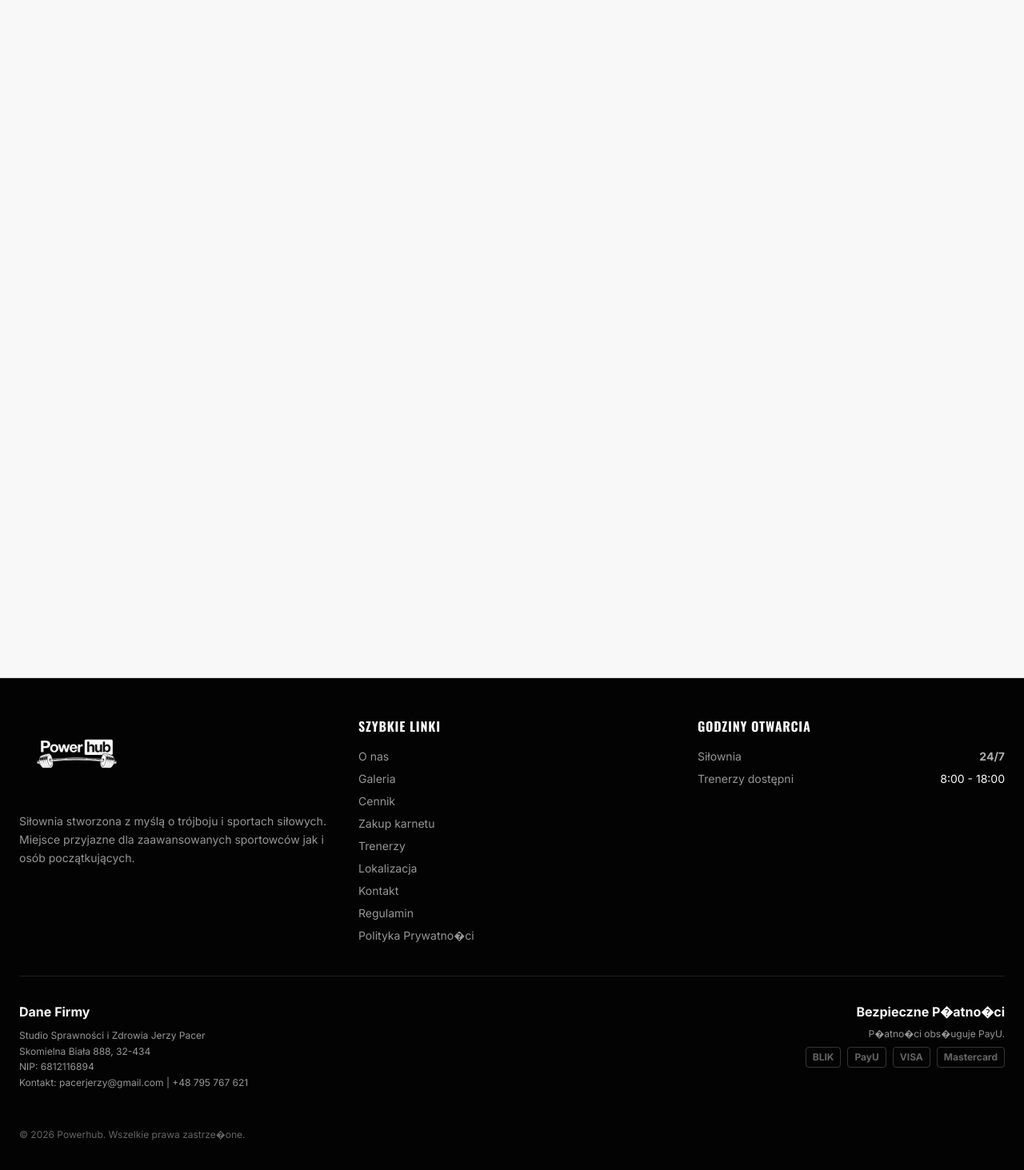
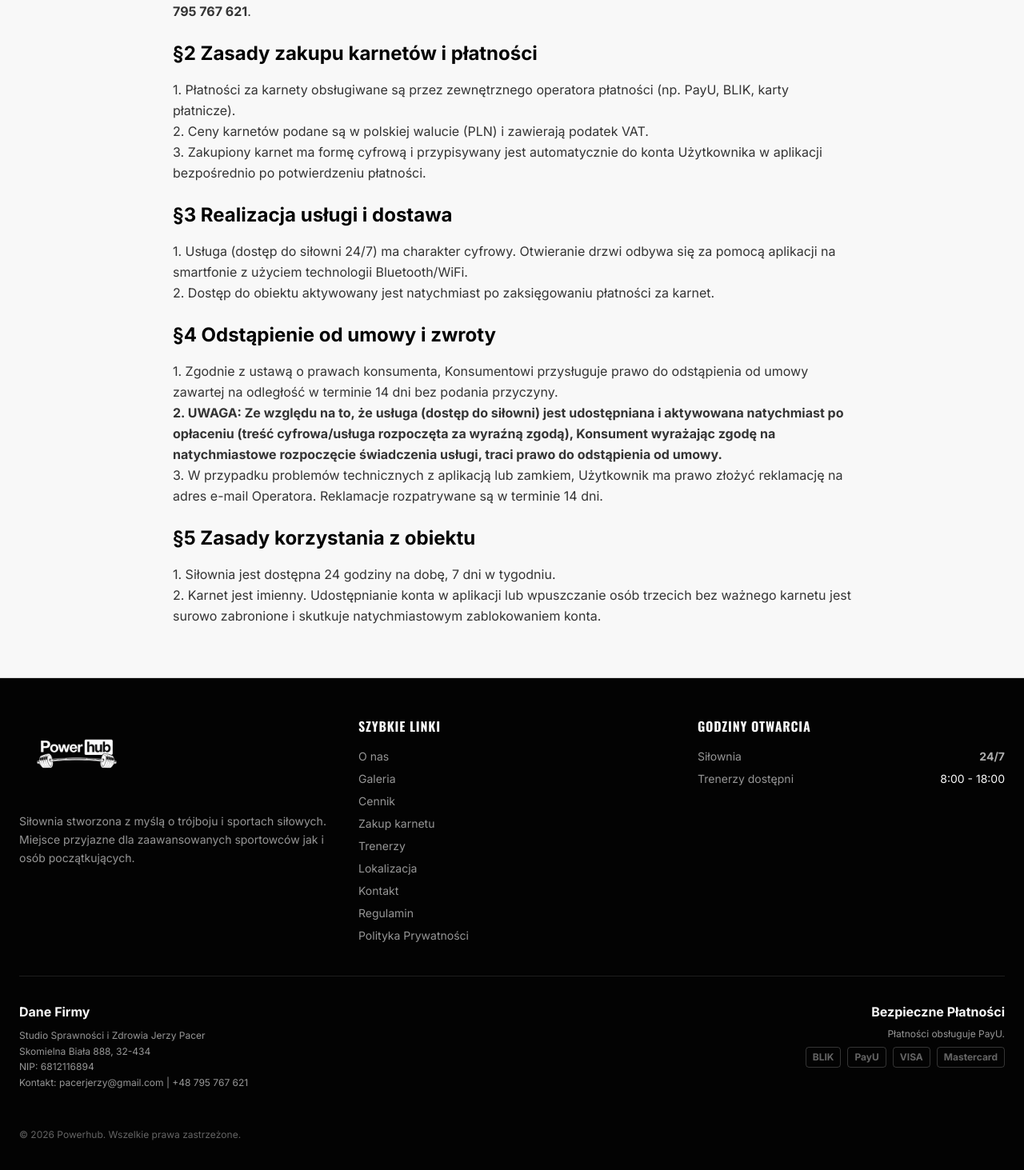
Before and after one commit to frodoprgmz/PowerHub-website, a Next.js app: page /regulamin in a window 1280 px wide. Shown: the part 373-1836 px from the top of the page at 80% size. Built offline with nearby package versions, Linux system fonts and the light colour scheme.

Commit message:
Fix: Encoding issues and invisible text on legal pages

```diff
--- a/app/polityka-prywatnosci/page.tsx
+++ b/app/polityka-prywatnosci/page.tsx
@@ -5,17 +5,17 @@ export default function PolitykaPrywatnosciPage() {
   return (
     <main>
       <Navbar />
-      <div className="pt-32 pb-16 px-6 max-w-4xl mx-auto text-background">
+      <div className="pt-32 pb-16 px-6 max-w-4xl mx-auto text-foreground">
         <h1 className="text-3xl font-bold mb-8">Polityka Prywatności</h1>
 
-        <div className="space-y-6 text-background/80 leading-relaxed">
+        <div className="space-y-6 text-foreground/80 leading-relaxed">
           <section>
-            <h2 className="text-2xl font-bold mb-4 text-background">§1 Administrator Danych</h2>
+            <h2 className="text-2xl font-bold mb-4 text-foreground">§1 Administrator Danych</h2>
             <p>Administratorem Twoich danych osobowych jest <strong>Studio Sprawności i Zdrowia Jerzy Pacer</strong>, adres: <strong>Skomielna Biała 888, 32-434</strong>, NIP: <strong>6812116894</strong>, e-mail: <strong>pacerjerzy@gmail.com</strong>.</p>
           </section>
 
           <section>
-            <h2 className="text-2xl font-bold mb-4 text-background">§2 Jakie dane zbieramy i w jakim celu?</h2>
+            <h2 className="text-2xl font-bold mb-4 text-foreground">§2 Jakie dane zbieramy i w jakim celu?</h2>
             <p>Przetwarzamy dane niezbędne do obsługi aplikacji mobilnej, płatności i dostępu do siłowni:</p>
             <ul className="list-disc ml-6 mt-2 space-y-2">
               <li>Adres e-mail i imię – w celu założenia konta w aplikacji oraz komunikacji.</li>
@@ -26,12 +26,12 @@ export default function PolitykaPrywatnosciPage() {
           </section>
 
           <section>
-            <h2 className="text-2xl font-bold mb-4 text-background">§3 Odbiorcy Danych</h2>
+            <h2 className="text-2xl font-bold mb-4 text-foreground">§3 Odbiorcy Danych</h2>
             <p>Twoje dane mogą być przekazywane podmiotom przetwarzającym je na nasze zlecenie (np. dostawca hostingu serwera, operator płatności PayU w celu finalizacji transakcji). Nie sprzedajemy Twoich danych podmiotom trzecim.</p>
           </section>
 
           <section>
-            <h2 className="text-2xl font-bold mb-4 text-background">§4 Twoje Prawa (RODO)</h2>
+            <h2 className="text-2xl font-bold mb-4 text-foreground">§4 Twoje Prawa (RODO)</h2>
             <p>Posiadasz prawo dostępu do treści swoich danych, ich poprawiania, żądania ich usunięcia (o ile nie kłóci się to z obowiązkiem przechowywania dowodów księgowych za zakupione karnety) oraz prawo wniesienia skargi do Prezesa Urzędu Ochrony Danych Osobowych.</p>
           </section>
         </div>
--- a/app/regulamin/page.tsx
+++ b/app/regulamin/page.tsx
@@ -5,39 +5,39 @@ export default function RegulaminPage() {
   return (
     <main>
       <Navbar />
-      <div className="pt-32 pb-16 px-6 max-w-4xl mx-auto text-background">
+      <div className="pt-32 pb-16 px-6 max-w-4xl mx-auto text-foreground">
         <h1 className="text-3xl font-bold mb-8">Regulamin Świadczenia Usług</h1>
 
-        <div className="space-y-6 text-background/80 leading-relaxed">
+        <div className="space-y-6 text-foreground/80 leading-relaxed">
           <section>
-            <h2 className="text-2xl font-bold mb-4 text-background">§1 Postanowienia ogólne</h2>
+            <h2 className="text-2xl font-bold mb-4 text-foreground">§1 Postanowienia ogólne</h2>
             <p>1. Niniejszy regulamin określa zasady korzystania z siłowni POWERHUB oraz zakupu karnetów dostępu poprzez aplikację mobilną i stronę internetową.</p>
             <p>2. Operatorem siłowni i sprzedawcą jest firma <strong>Studio Sprawności i Zdrowia Jerzy Pacer</strong> z siedzibą: <strong>Skomielna Biała 888, 32-434</strong>, NIP: <strong>6812116894</strong>, zwana dalej "Operatorem".</p>
             <p>3. Kontakt z Operatorem jest możliwy pod adresem e-mail: <strong>pacerjerzy@gmail.com</strong> lub numerem telefonu: <strong>+48 795 767 621</strong>.</p>
           </section>
 
           <section>
-            <h2 className="text-2xl font-bold mb-4 text-background">§2 Zasady zakupu karnetów i płatności</h2>
+            <h2 className="text-2xl font-bold mb-4 text-foreground">§2 Zasady zakupu karnetów i płatności</h2>
             <p>1. Płatności za karnety obsługiwane są przez zewnętrznego operatora płatności (np. PayU, BLIK, karty płatnicze).</p>
             <p>2. Ceny karnetów podane są w polskiej walucie (PLN) i zawierają podatek VAT.</p>
             <p>3. Zakupiony karnet ma formę cyfrową i przypisywany jest automatycznie do konta Użytkownika w aplikacji bezpośrednio po potwierdzeniu płatności.</p>
           </section>
 
           <section>
-            <h2 className="text-2xl font-bold mb-4 text-background">§3 Realizacja usługi i dostawa</h2>
+            <h2 className="text-2xl font-bold mb-4 text-foreground">§3 Realizacja usługi i dostawa</h2>
             <p>1. Usługa (dostęp do siłowni 24/7) ma charakter cyfrowy. Otwieranie drzwi odbywa się za pomocą aplikacji na smartfonie z użyciem technologii Bluetooth/WiFi.</p>
             <p>2. Dostęp do obiektu aktywowany jest natychmiast po zaksięgowaniu płatności za karnet.</p>
           </section>
 
           <section>
-            <h2 className="text-2xl font-bold mb-4 text-background">§4 Odstąpienie od umowy i zwroty</h2>
+            <h2 className="text-2xl font-bold mb-4 text-foreground">§4 Odstąpienie od umowy i zwroty</h2>
             <p>1. Zgodnie z ustawą o prawach konsumenta, Konsumentowi przysługuje prawo do odstąpienia od umowy zawartej na odległość w terminie 14 dni bez podania przyczyny.</p>
             <p><strong>2. UWAGA: Ze względu na to, że usługa (dostęp do siłowni) jest udostępniana i aktywowana natychmiast po opłaceniu (treść cyfrowa/usługa rozpoczęta za wyraźną zgodą), Konsument wyrażając zgodę na natychmiastowe rozpoczęcie świadczenia usługi, traci prawo do odstąpienia od umowy.</strong></p>
             <p>3. W przypadku problemów technicznych z aplikacją lub zamkiem, Użytkownik ma prawo złożyć reklamację na adres e-mail Operatora. Reklamacje rozpatrywane są w terminie 14 dni.</p>
           </section>
 
           <section>
-            <h2 className="text-2xl font-bold mb-4 text-background">§5 Zasady korzystania z obiektu</h2>
+            <h2 className="text-2xl font-bold mb-4 text-foreground">§5 Zasady korzystania z obiektu</h2>
             <p>1. Siłownia jest dostępna 24 godziny na dobę, 7 dni w tygodniu.</p>
             <p>2. Karnet jest imienny. Udostępnianie konta w aplikacji lub wpuszczanie osób trzecich bez ważnego karnetu jest surowo zabronione i skutkuje natychmiastowym zablokowaniem konta.</p>
           </section>
--- a/components/footer.tsx
+++ b/components/footer.tsx
@@ -35,7 +35,7 @@ export function Footer() {
                 { label: "Lokalizacja", href: "#lokalizacja" },
                 { label: "Kontakt", href: "#kontakt" },
                 { label: "Regulamin", href: "/regulamin" },
-                { label: "Polityka Prywatno�ci", href: "/polityka-prywatnosci" },
+                { label: "Polityka Prywatności", href: "/polityka-prywatnosci" },
               ].map((link) => (
                 <a
                   key={link.href}
@@ -76,8 +76,8 @@ export function Footer() {
             </p>
           </div>
           <div className="md:text-right">
-            <h4 className="font-bold text-background mb-2">Bezpieczne P�atno�ci</h4>
-            <p className="text-xs text-background/60 mb-2">P�atno�ci obs�uguje PayU.</p>
+            <h4 className="font-bold text-background mb-2">Bezpieczne Płatności</h4>
+            <p className="text-xs text-background/60 mb-2">Płatności obsługuje PayU.</p>
             <div className="flex gap-2 md:justify-end text-background/40">
               <span className="px-2 py-1 border border-background/20 rounded text-xs font-bold">BLIK</span>
               <span className="px-2 py-1 border border-background/20 rounded text-xs font-bold">PayU</span>
@@ -89,7 +89,7 @@ export function Footer() {
 
         <div className="mt-8 pt-4 flex flex-col md:flex-row items-center justify-between gap-4">
           <p className="text-xs text-background/40">
-            &copy; 2026 Powerhub. Wszelkie prawa zastrze�one.
+            &copy; 2026 Powerhub. Wszelkie prawa zastrzeżone.
           </p>
         </div>
       </div>
```
